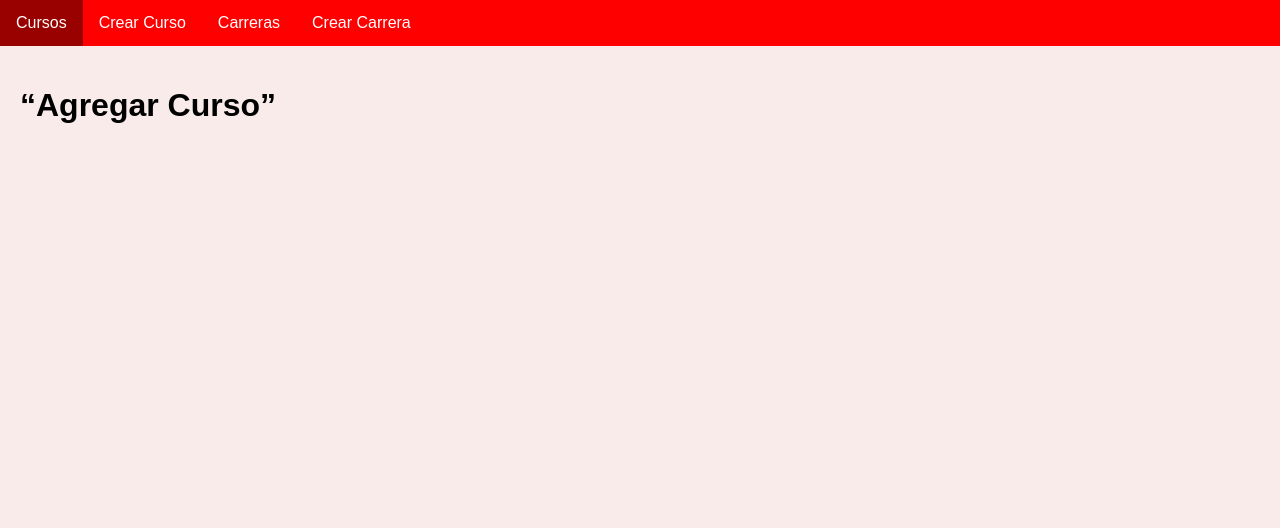
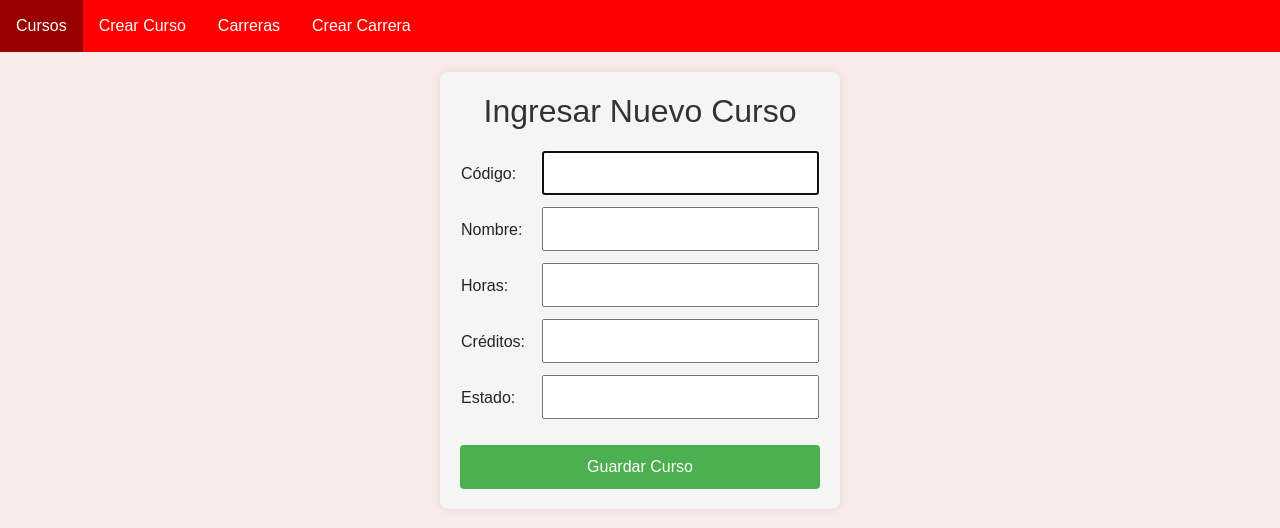
Before and after one commit to MarjorieLuque/UC4_PARTE03, a Django app: page /crear_curso/ in a window 1280 px wide. Shown: the top 528 px of the page. Run offline with Django 4.2, Linux system fonts and the light colour scheme.

Commit message:
CRUD CURSOS - Listo

```diff
--- /dev/null
+++ b/mi_aplicacion/static/mi_aplicacion/gestion.js
@@ -0,0 +1,6 @@
+const $code=document.getElementById(code);
+
+(function(){
+
+    alert("Ok")
+})
--- a/mi_aplicacion/templates/base.html
+++ b/mi_aplicacion/templates/base.html
@@ -7,6 +7,7 @@
     <meta name="viewport" content="width=device-width, initial-scale=1.0">
 
     <link rel="stylesheet" href="{% static 'mi_aplicacion/styles.css' %}">
+    <link href="https://cdn.jsdelivr.net/npm/bootstrap@5.3.2/dist/css/bootstrap.min.css" rel="stylesheet" integrity="sha384-T3c6CoIi6uLrA9TneNEoa7RxnatzjcDSCmG1MXxSR1GAsXEV/Dwwykc2MPK8M2HN" crossorigin="anonymous">
 
     <title>Mi Proyecto</title>
 </head>
--- a/mi_aplicacion/templates/crear_curso.html
+++ b/mi_aplicacion/templates/crear_curso.html
@@ -3,5 +3,97 @@
 {% extends 'base.html' %}
 
 {% block content %}
-    <h1>“Agregar Curso”</h1>
+
+<style>
+    body {
+        font-family: Arial, sans-serif;
+        margin: 0;
+    }
+
+    form {
+        display: flex;
+        flex-direction: column;
+        align-items: center;
+        margin: auto;
+        background-color: #f5f5f5;
+        padding: 20px;
+        border-radius: 8px;
+        box-shadow: 0 0 10px rgba(0, 0, 0, 0.1);
+        width: 400px;
+    }
+
+    h2 {
+            text-align: center;
+            color: #333;
+            margin-bottom: 20px;
+        }
+
+    table {
+        width: 100%;
+        margin-bottom: 15px;
+    }
+
+    tr {
+        margin-bottom: 10px;
+    }
+
+    label {
+        display: block;
+        margin-bottom: 5px;
+    }
+
+    input {
+        width: 100%;
+        padding: 8px;
+        margin-bottom: 10px;
+        box-sizing: border-box;
+    }
+
+    button {
+        background-color: #4caf50;
+        color: white;
+        padding: 10px;
+        border: none;
+        border-radius: 4px;
+        cursor: pointer;
+        width: 100%;
+    }
+
+    button:hover {
+        background-color: #45a049;
+    }
+</style>
+
+</head>
+<body>
+
+<form action="/registrarCurso/" method="POST" class="form-container">{% csrf_token %}
+    <h2 class="form-title">Ingresar Nuevo Curso</h2>
+
+    <table class="form-table">
+        <tr class="form-row">
+            <td><label for="code" class="form-label">Código:</label></td>
+            <td><input type="text" id="code" name="code" minlength="8" maxlength="8" autofocus required class="form-input"></td>
+        </tr>
+        <tr>
+            <td><label for="name" class="form-label">Nombre:</label></td>
+            <td><input type="text" id="name" name="name" minlength="3" maxlength="30" autofocus required class="form-input"></td>
+        </tr>
+        <tr>
+            <td><label for="hour" class="form-label">Horas:</label></td>
+            <td><input type="number" id="hour" name="hour" minlength="1" maxlength="1" required autofocus class="form-input"></td>
+        </tr>
+        <tr>
+            <td><label for="credits" class="form-label">Créditos:</label></td>
+            <td><input type="number" id="credits" name="credits" minlength="1" maxlength="1" required autofocus class="form-input"></td>
+        </tr>
+        <tr>
+            <td><label for="state" class="form-label">Estado:</label></td>
+            <td><input type="text" id="state" name="state" minlength="1" maxlength="1" required autofocus class="form-input"></td>
+        </tr>
+    </table>
+
+    <button type="submit" class="form-button">Guardar Curso</button>
+</form>
+
 {% endblock %}
--- a/mi_aplicacion/urls.py
+++ b/mi_aplicacion/urls.py
@@ -1,5 +1,5 @@
 from django.urls import path
-from .views import cursos, crear_curso, carreras, crear_carrera, index
+from .views import cursos, crear_curso, carreras, crear_carrera, index,eliminar_curso,registrar_curso
 
 urlpatterns = [
     path('cursos/', cursos, name='cursos'),
@@ -8,4 +8,7 @@ urlpatterns = [
     path('crear_carrera/', crear_carrera, name='crear_carrera'),
     path('', index, name='index'),  # Importa la función index
     # ... otras rutas de la aplicación ...
+    path('eliminarcurso/<int:idcourse>/',eliminar_curso, name='eliminar_curso'),
+    path('registrarCurso/', registrar_curso, name='registrar_curso'),
+
 ]
--- a/mi_aplicacion/views.py
+++ b/mi_aplicacion/views.py
@@ -1,8 +1,10 @@
-from django.shortcuts import render
+from django.shortcuts import render, redirect
 from django.http import HttpResponse
+from .models import Course
 
 def cursos(request):
-    return render(request, 'cursos.html', {})
+    cursosListado = Course.objects.all()
+    return render(request, 'cursos.html', {"curso": cursosListado})
 
 def crear_curso(request):
     return render(request, 'crear_curso.html', {})
@@ -18,4 +20,16 @@ def index(request):
     return render(request, 'index.html')  # Reemplaza 'index.html' con el nombre de tu plantilla
 # mi_aplicacion/views.py
 
-from django.shortcuts import render
+def eliminar_curso(request,idcourse):
+    curso=Course.objects.get(idcourse=idcourse)
+    curso.delete()
+    return redirect('/cursos/')
+
+def registrar_curso(request):
+    code=request.POST['code']
+    name=request.POST['name']
+    hour=request.POST['hour']
+    credits=request.POST['credits']
+    state=request.POST['state']
+    curso=Course.objects.create(code=code,name=name,hour=hour,credits=credits,state=state)
+    return redirect('/crear_curso/')
--- a/proyecto_roxana/settings.py
+++ b/proyecto_roxana/settings.py
@@ -85,7 +85,7 @@ WSGI_APPLICATION = "proyecto_roxana.wsgi.application"
 DATABASES = {
     "default": {
         "ENGINE": "django.db.backends.sqlite3",
-        "NAME": BASE_DIR / "db.sqlite3",
+        "NAME": "Uc04.sqlite3",
     }
 }
 
--- a/proyecto_roxana/urls.py
+++ b/proyecto_roxana/urls.py
@@ -1,8 +1,9 @@
 from django.contrib import admin
 from django.urls import path, include
-
+from mi_aplicacion.views import *
 urlpatterns = [
     path('admin/', admin.site.urls),
     path('mi_aplicacion/', include('mi_aplicacion.urls')),
     path('', include('mi_aplicacion.urls')),  # Añade esta línea para manejar la URL raíz
+
 ]
```
Also changed, not shown: mi_aplicacion/models.py (+7 -1 lines), mi_aplicacion/templates/cursos.html (+29 -1 lines), Uc04.sqlite3 (added), mi_aplicacion/migrations/0001_initial.py (added), mi_aplicacion/static/mi_aplicacion/styles.css (line endings or trailing spaces).
